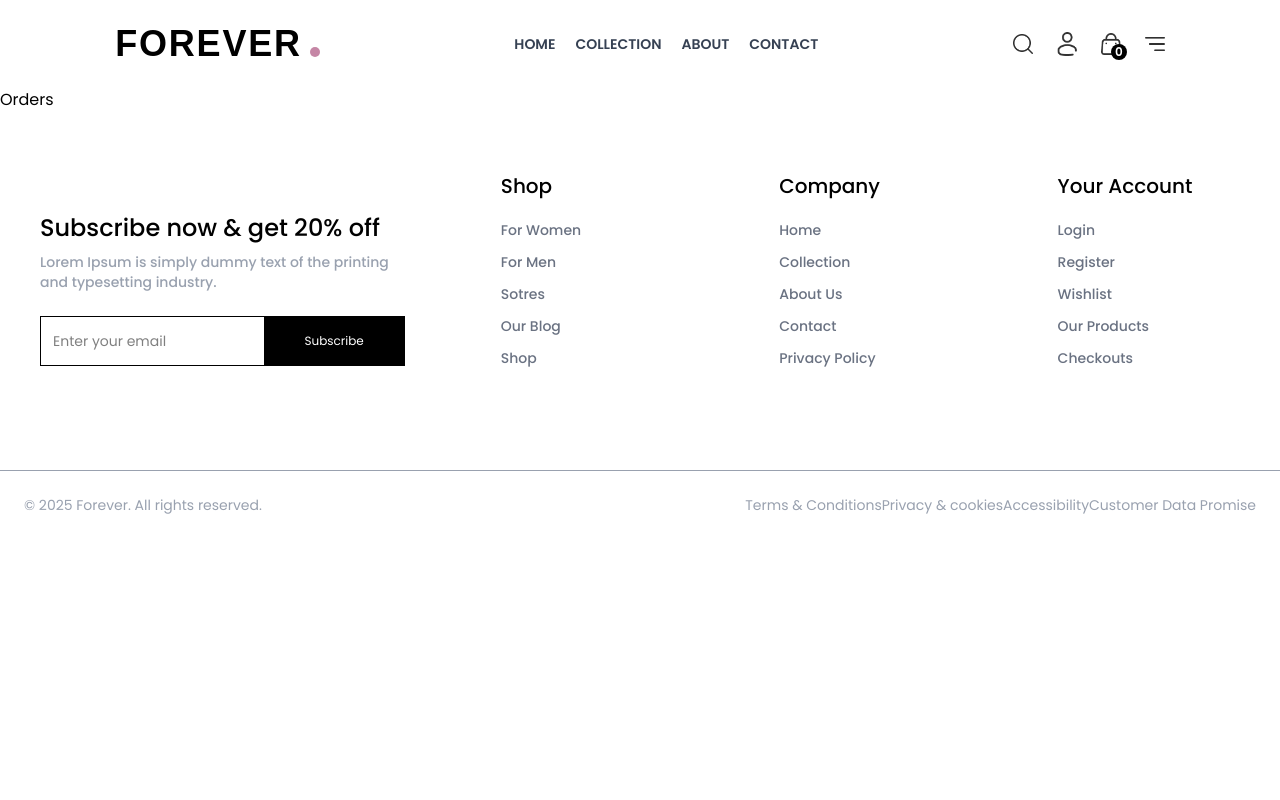
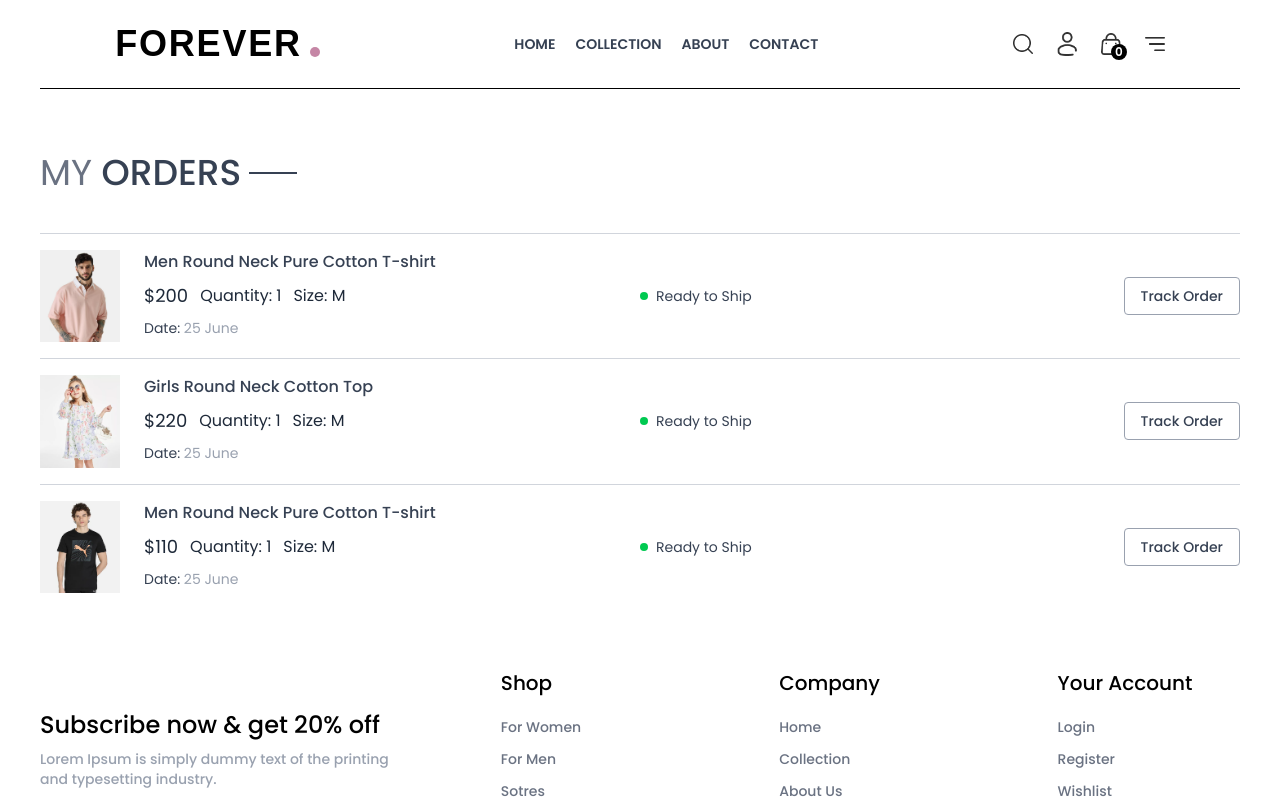
Before and after one commit to papichulo2021/Clothes-Store, a React (Vite) app: page /orders in a window 1280 px wide. Shown: the top 800 px of the page. Built offline with nearby package versions, Linux system fonts and the light colour scheme; a web font is replaced by a local one.

Commit message:
Orders Component

```diff
--- a/src/pages/Orders.jsx
+++ b/src/pages/Orders.jsx
@@ -1,9 +1,45 @@
-import React from 'react'
+import React, { useContext } from 'react'
+import {ShopContext} from '../context/ShopContext'
+import Title from '../components/Title'
 
 function Orders() {
+
+  const {products, currency} = useContext(ShopContext);
+
   return (
-    <div>
-      Orders
+    <div className='mx-10 border-t pt-16'>
+      <div className='text-2xl'>
+        <Title text1={'My'} text2={'Orders'}/>
+      </div>
+
+      <div>
+        {
+          products.slice(1,4).map((item,index) => (
+            <div key={index} className='py-4 border-t border-gray-300 text-gray-700 flex flex-col md:flex-row md:items-center md:justify-between gap-4' >
+              <div className='flex items-start gap-6 text-sm'>
+                <img className='w-16 sm:w-20' src={item.image[0]} alt="" />
+                <div>
+                  <p className='sm:text-base font-medium'>{item.name}</p>
+                  <div className='flex items-center gap-3 mt-2 text-base text-gray-800'>
+                    <p className='text-lg'>{currency}{item.price}</p>
+                    <p>Quantity: 1</p>
+                    <p>Size: M</p>
+                </div>
+                  <p className='mt-2'>Date: <span className='text-gray-400'>25 June</span></p>
+                </div>
+              </div>
+              <div className='md:w-1/2 flex justify-between'>
+                <div className='flex items-center gap-2'>
+                  <p className='min-w-2 h-2 rounded-full bg-green-500'></p>
+                  <p className='text-sm'>Ready to Ship</p>
+                </div>
+                <button className='border px-4 py-2 text-sm font-medium rounded-sm border-gray-400'>Track Order</button>
+              </div>
+
+            </div>
+          ))
+        }
+      </div>
     </div>
   )
 }
```
